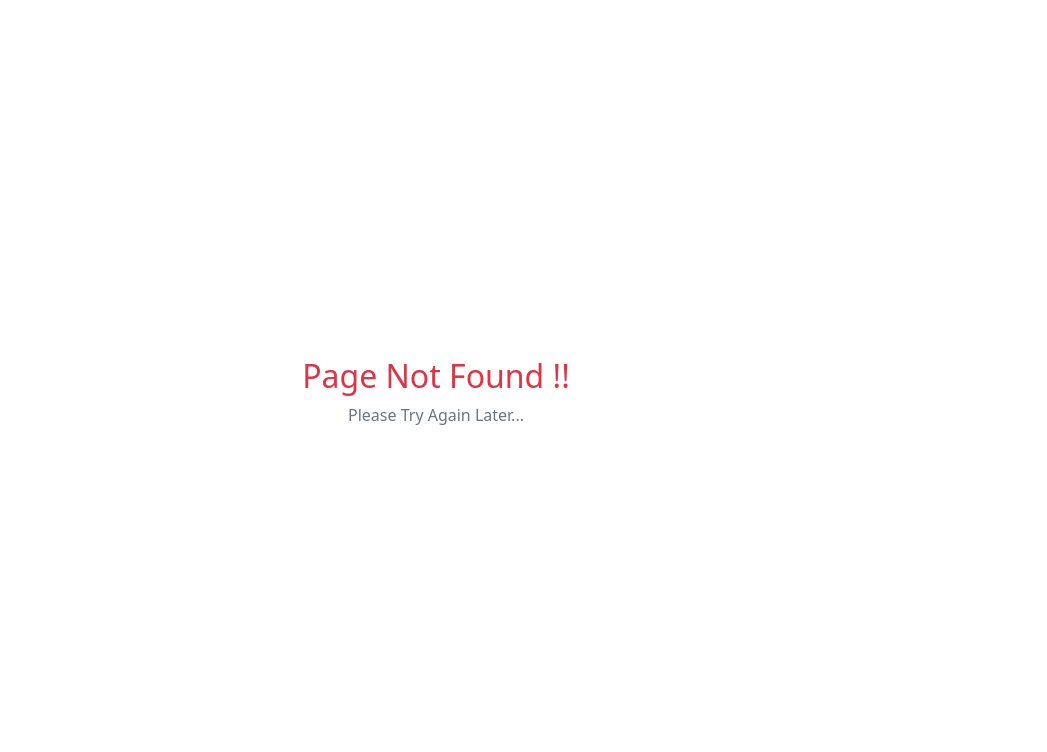
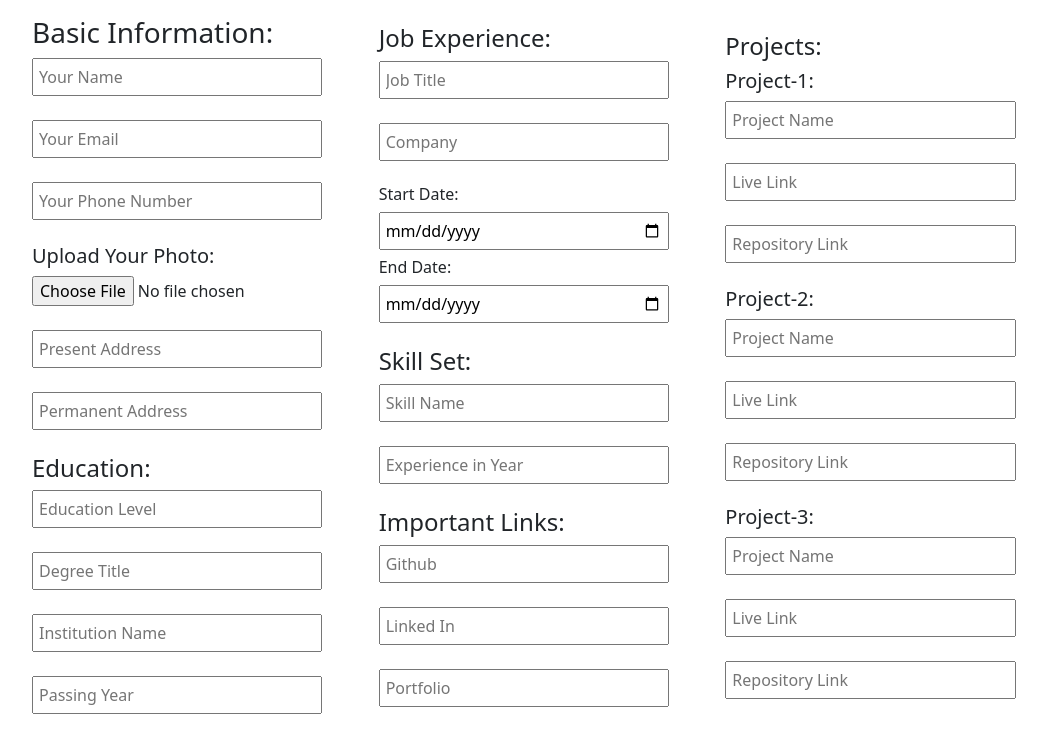
Before and after one commit to DevSquadCode/jobzilla-client, a React (Create React App) app: page /createCandidateProfile in a window 1280 px wide. Before the commit this address had no page. Shown: the top 752 px of the page, without its empty margins (204-1251 px from the left). Built offline with nearby package versions, Linux system fonts and the light colour scheme.

Commit message:
[created]candidate-profile-form

```diff
--- a/src/App.js
+++ b/src/App.js
@@ -9,6 +9,7 @@ import Login from './pages/authentication/Login/Login.jsx';
 import RegisterAsJobSeeker from './pages/authentication/RegisterAsJobSeeker/RegisterAsJobSeeker.jsx';
 import RegisterAsRecruiter from './pages/authentication/RegisterAsRecruiter/RegisterAsRecruiter.jsx';
 import AddReview from './components/AddReview/AddReview.js';
+import CreateCandidateProfile from './components/Candidates/CreateCandidateProfile/CreateCandidateProfile.js';
 
 
 function App() {
@@ -30,6 +31,9 @@ function App() {
         <Route path='/addReview'>
           <AddReview />
         </Route>
+        <Route path='/createCandidateProfile'>
+          <CreateCandidateProfile></CreateCandidateProfile>
+        </Route>
         <Route exact path='/'>
           <Home />
         </Route>
--- /dev/null
+++ b/src/components/Candidates/CreateCandidateProfile/CeateCandidateProfile.css
@@ -0,0 +1,19 @@
+
+form .name, .email, .number, .github, .linkedIn, .portfolio, .projectField{
+    width: 90%;
+    padding: 5px;
+
+}
+
+form .presentAddress, .educationLevel, .institution, .jobTitle, .startDate, .skillName{
+    margin-right: 30px;
+    padding: 5px;
+    width: 90%;
+
+}
+
+form .permanentAddress, .passingYear, .degree, .company, .endDate, .experience{
+    padding: 5px;
+    width: 90%;
+
+}
--- /dev/null
+++ b/src/components/Candidates/CreateCandidateProfile/CreateCandidateProfile.js
@@ -0,0 +1,98 @@
+import React from 'react';
+import './CeateCandidateProfile.css'
+
+const CreateCandidateProfile = () => {
+    return (
+        <div className="row m-3">
+           <div className="col-md-2">
+
+           </div>
+
+           <div className="col-md-10">
+           <form action="">
+               <div className="row d-flex align-items-center">
+                 <div className="col-md-4">
+                        <h3>Basic Information:</h3>
+                        <input className="name" type="text" name="" placeholder="Your Name" id="" required />
+                        <br /><br />
+                        <input className="email" type="email" placeholder="Your Email" name="" id="" required/>
+                        <br /><br />
+                        <input className="number" type="number" name="" placeholder="Your Phone Number" id="" required />
+                        <br /><br />
+                        <h5>Upload Your Photo:</h5>
+                        <input className="file" type="file" required/>
+                        <br /><br />
+                        <input className="presentAddress" type="text" placeholder="Present Address" />
+                        <br /><br />
+                        <input className="permanentAddress" type="text" placeholder="Permanent Address" />
+                        <br /><br />
+                        <h4>Education:</h4>
+                        <input className="educationLevel" type="text" placeholder="Education Level" />
+                        <br /><br />
+                        <input className="degree" type="text" placeholder="Degree Title" />
+                        <br /><br />
+                        <input className="institution" type="text" placeholder="Institution Name" />
+                        <br /><br />
+                        <input className="passingYear" type="text" placeholder="Passing Year" />
+                 </div>
+
+                 <div className="col-md-4">
+                     <h4>Job Experience:</h4>
+                     <input className="jobTitle" type="text" placeholder="Job Title"/>
+                     <br /><br />
+                     <input className="company" type="text" placeholder="Company"/>
+                     <br /><br />
+                     <h6>Start Date:</h6>
+                     <input className="startDate" type="date"/>
+                     <h6 className="mt-2">End Date:</h6>
+                     <input className="endDate" type="date"/>
+
+                     <br />
+                     <br />
+                     <h4>Skill Set:</h4>
+                     <input className="skillName" type="text" placeholder="Skill Name"/>
+                     <br /><br />
+                     <input className="experience" type="number" placeholder="Experience in Year"/>
+
+                     <br />
+                     <br />
+                     <h4>Important Links:</h4>
+                     <input className="github" type="url" placeholder="Github" />
+                     <br /><br />
+                     <input className="linkedIn" type="url" placeholder="Linked In" />
+                     <br /><br />
+                     <input className="portfolio" type="url" placeholder="Portfolio" />
+                 </div>
+
+                 <div className="col-md-4">
+                     <h4>Projects:</h4>
+                     <h5>Project-1:</h5>
+                     <input className="projectField" type="text" placeholder="Project Name"/>
+                     <br /> <br />
+                     <input className="projectField" type="url" placeholder="Live Link"/>
+                     <br /><br />
+                     <input className="projectField" type="url" placeholder="Repository Link"/>
+                     <br /><br />
+                     <h5>Project-2:</h5>
+                     <input className="projectField" type="text" placeholder="Project Name"/>
+                     <br /> <br />
+                     <input className="projectField" type="url" placeholder="Live Link"/>
+                     <br /><br />
+                     <input className="projectField" type="url" placeholder="Repository Link"/>
+                     <br /><br />
+                     <h5>Project-3:</h5>
+                     <input className="projectField" type="text" placeholder="Project Name"/>
+                     <br /> <br />
+                     <input className="projectField" type="url" placeholder="Live Link"/>
+                     <br /><br />
+                     <input className="projectField" type="url" placeholder="Repository Link"/>
+                 </div>
+               </div>
+            </form>
+           </div>
+
+        </div>
+    );
+};
+
+export default CreateCandidateProfile;
```
